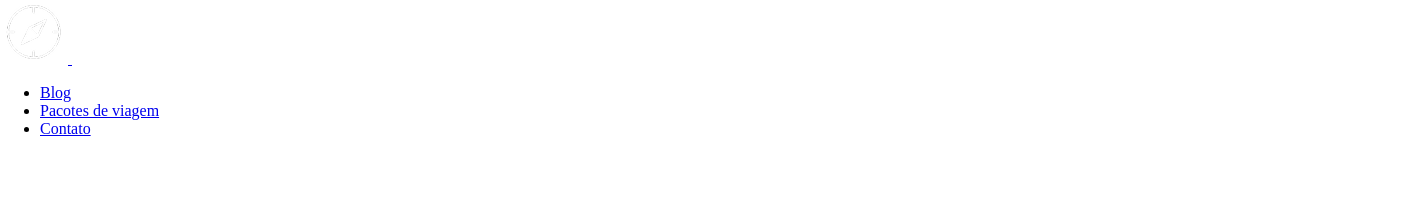
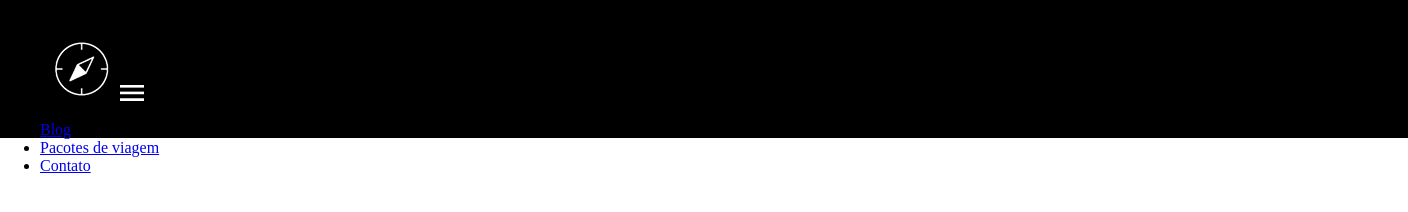
Before and after one commit to LucasGMads/jornada-viagens, a plain HTML site: page index.html in a window 1280 px wide. Shown: the whole page, 1408 px wide, since content can reach past the window. Drawn offline with Linux system fonts and the light colour scheme.

Commit message:
Adiciona estilos ao Header

```diff
--- a/css/global.css
+++ b/css/global.css
@@ -11,7 +11,7 @@
 
   --brackground-primary-color: #ffffff;
   --brackground-secondary-color: #f5f5f5;
-  --brackground-tertiary-color: #0000;
+  --brackground-tertiary-color: #000000;
 
   --text-primary-color: #222222;
   --text-secondary-color: #ffffff;
--- a/css/header.css
+++ b/css/header.css
@@ -0,0 +1,11 @@
+header {
+  width: 110%;
+  height: 138px;
+  background-color: var(--brackground-tertiary-color);
+}
+.logo {
+  display: inline-block;
+  width: 68px;
+  height: 64px;
+  margin: 37px 0 0 48px;
+}
--- a/index.html
+++ b/index.html
@@ -9,7 +9,7 @@
   </head>
   <body>
     <header>
-      <a href="index.html" title="voltar a pagina inicial">
+      <a class="logo" href="index.html" title="voltar a pagina inicial">
         <img
           src="img/bussula-jornada-branco.png"
           alt="Bussola do logo Jornada Viagens"
```
